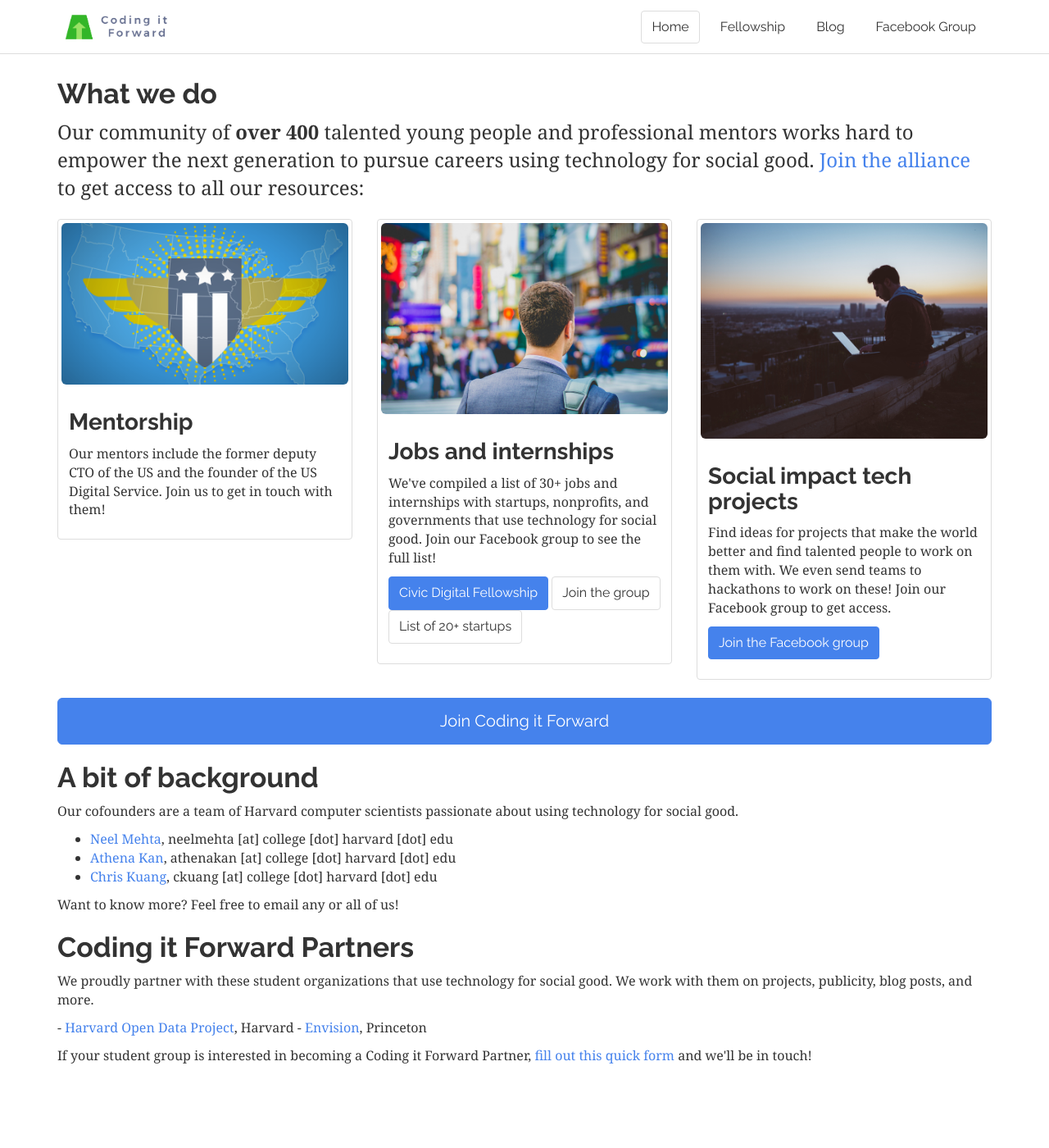
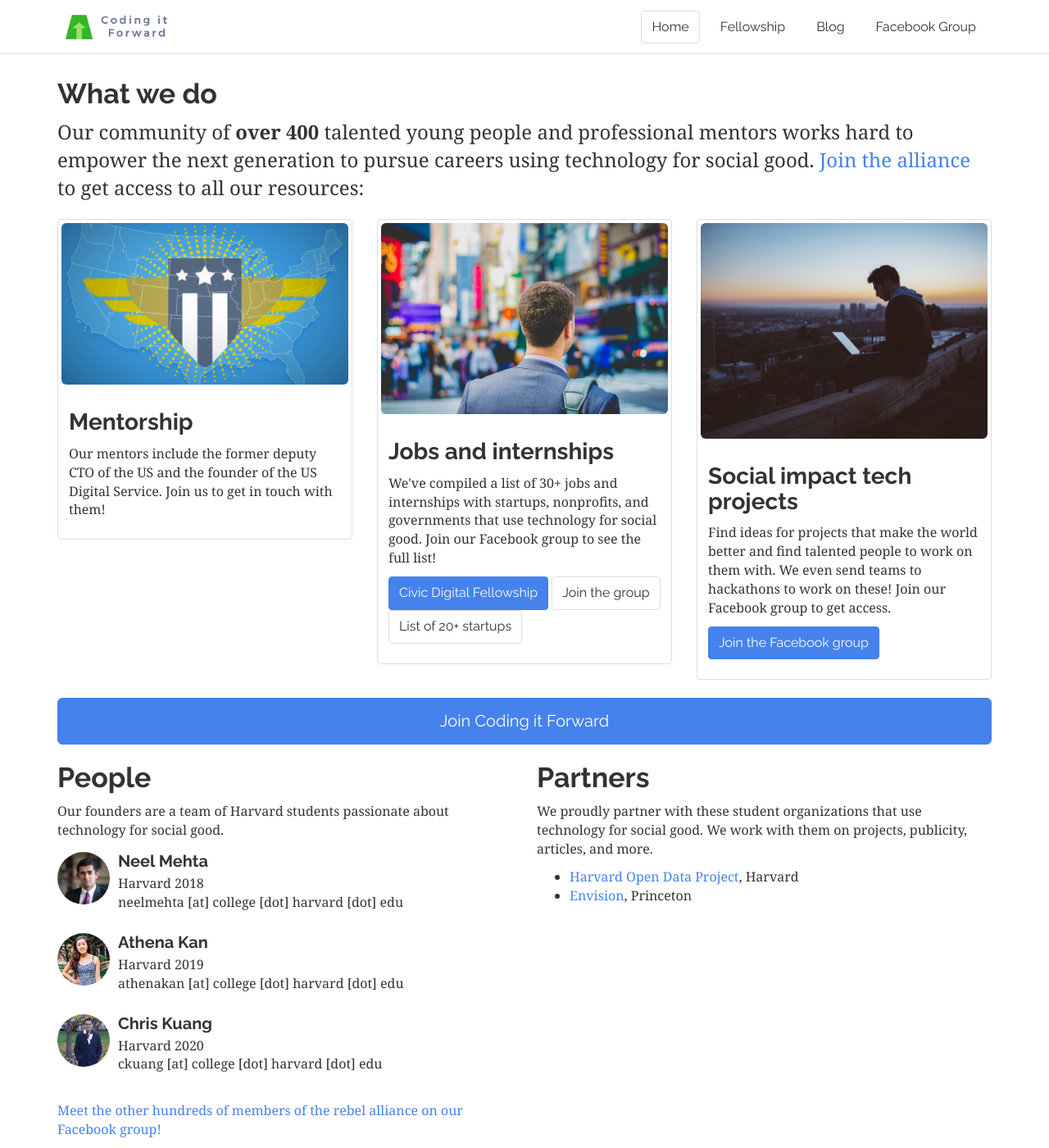
Before and after one commit to athenakan/codingitforward.github.io, a Jekyll site: the page built from index.html, in a window 1280 px wide and 1400 px high, scrolled down 264 px. Shown: the whole window at 82% size. Built offline with Jekyll 4.4.1, drawn with Linux system fonts in a browser that asks for light colours; before the commit the page ends 1573 px from its top, so only the background shows below that.

Commit message:
added rest of page

```diff
--- a/assets/css/style.scss
+++ b/assets/css/style.scss
@@ -12,3 +12,8 @@
 body {
     padding-top: 70px;
 }
+
+img.mini-media {
+    width: 64px;
+    height: 64px;
+}
--- a/index.html
+++ b/index.html
@@ -70,20 +70,49 @@
 
 <a href="https://www.facebook.com/groups/230953293978006/" class="btn btn-lg btn-block btn-primary">Join Coding it Forward</a>
 
+<div class="row">
+    <div class="col-md-6">
+        <h2>People</h2>
 
-<h2 id="a-bit-of-background">A bit of background</h2>
-<p>Our cofounders are a team of Harvard computer scientists passionate about using technology for social good.</p>
-<ul>
-  <li><a href="http://hathix.com">Neel Mehta</a>, neelmehta [at] college [dot] harvard [dot] edu</li>
-  <li><a href="http://athenakan.com">Athena Kan</a>, athenakan [at] college [dot] harvard [dot] edu</li>
-  <li><a href="https://medium.com/@chriskuang">Chris Kuang</a>, ckuang [at] college [dot] harvard [dot] edu</li>
-</ul>
-<p>Want to know more? Feel free to email any or all of us!</p>
-<h2 id="coding-it-forward-partners">Coding it Forward Partners</h2>
-<p>We proudly partner with these student organizations that use technology for social good. We work with them on projects, publicity, blog posts, and more.</p>
-<p>{% for partner in site.data.partners %}- <a href="{{%20partner.url%20}}">{{ partner.name }}</a>, {{ partner.college }} {% endfor %}</p>
-<p>If your student group is interested in becoming a Coding it Forward Partner, <a href="https://goo.gl/forms/6REK9bPwf85dRUMD3">fill out this quick form</a> and we'll be in touch!</p>
-<!--
-    TODO: use bootstrap so we can have some a nice grid system and can show these images
-    <img src="assets/images/partners/harvard-open-data-project.png" width="200">
--->
+        <p>
+            Our founders are a team of Harvard students passionate about technology for social good.
+        </p>
+          {% for person in site.data.people %}
+            <div class="media">
+              <div class="media-left">
+                <a href="{{ person.url }}">
+                  <img class="media-object img-circle mini-media" src="/assets/images/people/{{ person.image }}" alt="{{ person.name}}, {{ person.bio }}">
+                </a>
+              </div>
+              <div class="media-body">
+                <h4 class="media-heading">{{ person.name }}</h4>
+                <p>
+                    {{ person.bio }} <br />
+                    {{ person.email }}
+                </p>
+              </div>
+            </div>
+          {% endfor %}
+
+        <br />
+
+        <p>
+            <a href="https://www.facebook.com/groups/230953293978006/">Meet the other hundreds of members of the rebel alliance on our Facebook group!</a>
+        </p>
+    </div>
+    <div class="col-md-6">
+        <h2>Partners</h2>
+
+        <p>
+            We proudly partner with these student organizations that use technology for social good. We work with them on projects, publicity, articles, and more.
+        </p>
+
+        <ul>
+            {% for partner in site.data.partners %}
+                <li>
+                    <a href="{{ partner.url }}">{{ partner.name }}</a>, {{ partner.college }}
+                </li>
+            {% endfor %}
+        </ul>
+    </div>
+</div>
```
Also changed, not shown: _data/people.yml (added, +15 -0 lines), assets/images/people/athena-kan.jpg (added), assets/images/people/chris-kuang.jpg (added), assets/images/people/neel-mehta.jpg (added).
